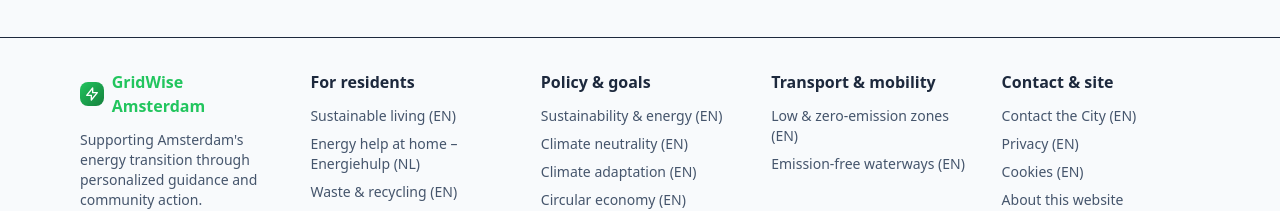
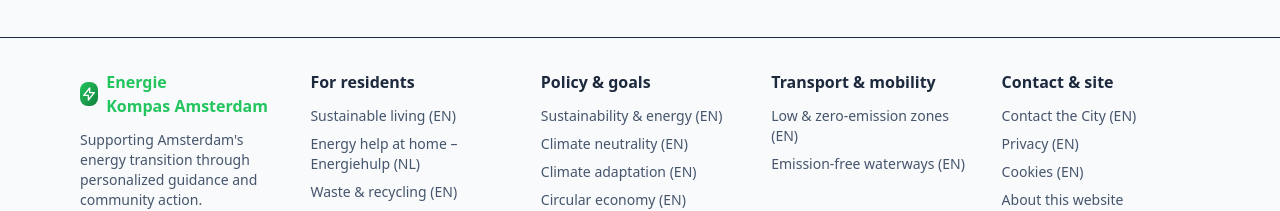
Before and after one commit to StrahilPeykov/gridwise, a React (Vite) app: page / in a window 1280 px wide. Shown: the part 3107-3318 px from the top of the page. Built offline with nearby package versions, Linux system fonts and the light colour scheme.

Commit message:
Update App.tsx

```diff
--- a/src/App.tsx
+++ b/src/App.tsx
@@ -116,7 +116,7 @@
                     <path strokeLinecap="round" strokeLinejoin="round" strokeWidth={2} d="M13 10V3L4 14h7v7l9-11h-7z" />
                   </svg>
                 </div>
-                <span className="font-semibold text-[rgb(var(--brand))]">GridWise Amsterdam</span>
+                <span className="font-semibold text-[rgb(var(--brand))]">Energie Kompas Amsterdam</span>
               </div>
               <p className="text-sm text-slate-600 mb-4">
                 Supporting Amsterdam's energy transition through personalized guidance and community action.
```
